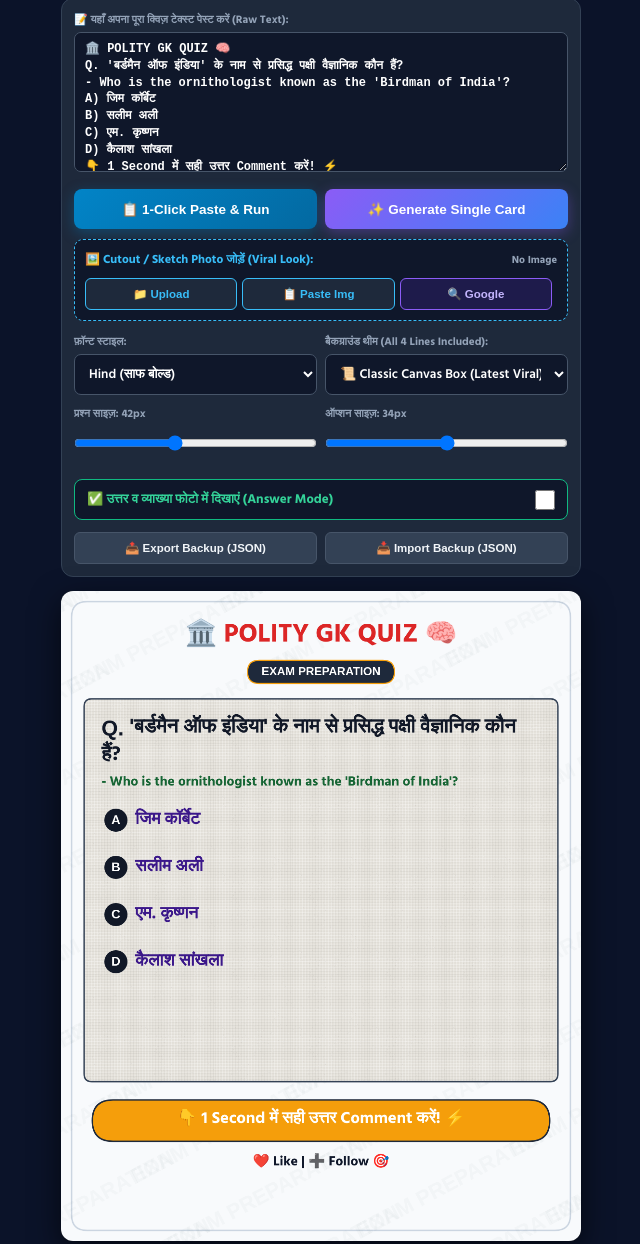
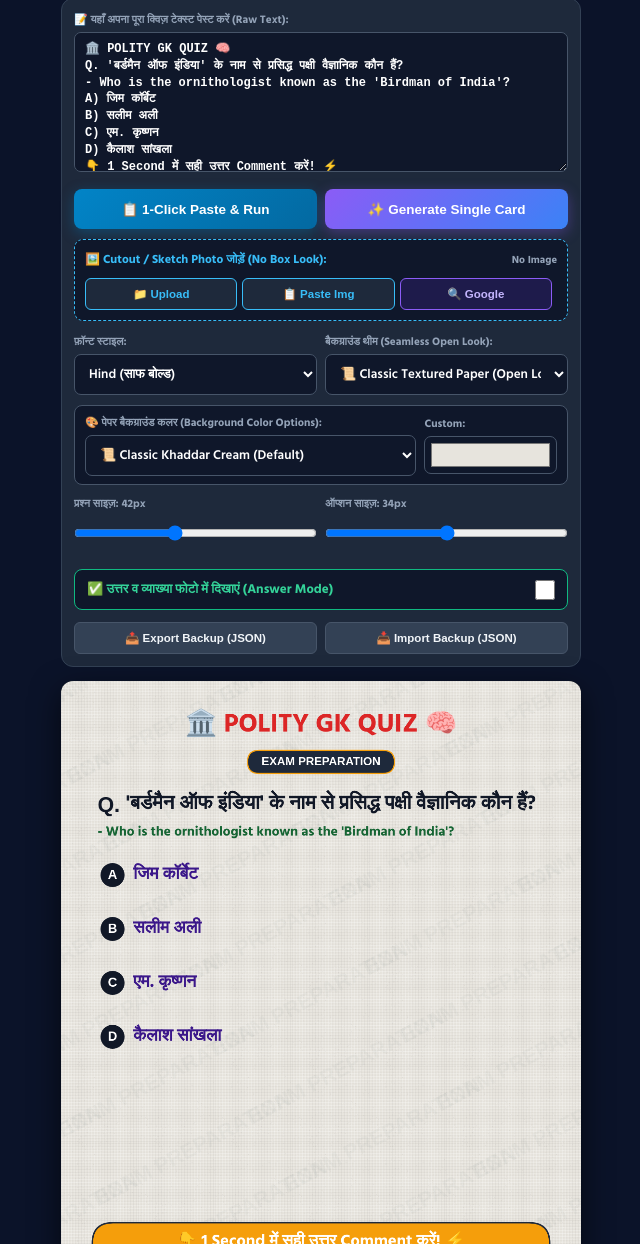
Before and after one commit to vimalep/vimalstudio, a plain HTML site: page Quiz Studio.html in a window 1280 px wide. Shown: the part 65-1309 px from the top of the page, without its empty margins (319-959 px from the left). Drawn offline with Linux system fonts and the light colour scheme; a web font is replaced by a local one.

Commit message:
Quiz Studio.html

```diff
--- a/Quiz Studio.html
+++ b/Quiz Studio.html
@@ -3,7 +3,7 @@
 <head>
     <meta charset="UTF-8">
     <meta name="viewport" content="width=device-width, initial-scale=1.0">
-    <title>Viral Quiz Studio Pro - Framed Textured Cutout Edition</title>
+    <title>Viral Quiz Studio Pro - Seamless Textured & Custom BG Edition</title>
     <link href="https://fonts.googleapis.com/css2?family=Caveat:wght@700&family=Hind:wght@500;600;700&family=Kalam:wght@700&family=Poppins:wght@700;800;900&family=Rozha+One&display=swap" rel="stylesheet">
     <style>
         * { box-sizing: border-box; margin: 0; padding: 0; }
@@ -70,6 +70,11 @@
             font-weight: 600;
             outline: none;
             font-family: inherit;
+        }
+        input[type="color"] {
+            padding: 2px 4px;
+            height: 38px;
+            cursor: pointer;
         }
         textarea { resize: vertical; min-height: 140px; font-family: monospace; font-size: 12px; line-height: 1.4; }
 
@@ -122,6 +127,17 @@
         .btn-clipboard {
             background: linear-gradient(135deg, #0284c7, #0369a1);
             box-shadow: 0 4px 14px rgba(2, 132, 199, 0.35);
+        }
+
+        /* PAPER BG COLOR PANEL */
+        .paper-color-panel {
+            background: #0f172a;
+            border: 1px solid #475569;
+            border-radius: 8px;
+            padding: 8px 10px;
+            display: flex;
+            gap: 8px;
+            align-items: center;
         }
 
         /* IMAGE CONTROLS CARD */
@@ -386,7 +402,7 @@ Explanation: प्रसिद्ध भारतीय पक्षी वि
         <!-- IMAGE UPLOAD, SEARCH & AUTO-BLEND PANEL -->
         <div class="img-control-panel">
             <div style="display:flex; justify-content:space-between; align-items:center;">
-                <span style="font-size: 12px; font-weight: 800; color: #38bdf8;">🖼️ Cutout / Sketch Photo जोड़ें (Viral Look):</span>
+                <span style="font-size: 12px; font-weight: 800; color: #38bdf8;">🖼️ Cutout / Sketch Photo जोड़ें (No Box Look):</span>
                 <span id="img-status-badge" style="font-size: 10.5px; color: #94a3b8; font-weight: 700;">No Image</span>
             </div>
             <div class="img-btn-row">
@@ -441,10 +457,10 @@ Explanation: प्रसिद्ध भारतीय पक्षी वि
                 </select>
             </div>
             <div>
-                <label>बैकग्राउंड थीम (All 4 Lines Included):</label>
-                <select id="cfg-bg-color" onchange="saveAllSettings(); redrawCanvas();">
-                    <option value="paper_classic">📜 Classic Canvas Box (Latest Viral)</option>
-                    <option value="kids_paper">🎨 Kids Fun Canvas Box (Bright)</option>
+                <label>बैकग्राउंड थीम (Seamless Open Look):</label>
+                <select id="cfg-bg-color" onchange="onThemeChange(); saveAllSettings(); redrawCanvas();">
+                    <option value="paper_classic">📜 Classic Textured Paper (Open Look)</option>
+                    <option value="kids_paper">🎨 Kids Fun Textured Paper (Bright)</option>
                     <option value="kids_gaming">🎮 Gaming Neon Arena (Dark)</option>
                     <option value="kids_candy">🌈 Rainbow Candy Pop (Cartoon)</option>
                     <option value="kids_space">🚀 Space Adventure (Galaxy)</option>
@@ -452,6 +468,26 @@ Explanation: प्रसिद्ध भारतीय पक्षी वि
                     <option value="#fef9c3">Soft Warm Yellow (Plain)</option>
                     <option value="#ffffff">Pure White (Plain)</option>
                 </select>
+            </div>
+        </div>
+
+        <!-- BACKGROUND COLOR OPTIONS FOR TEXTURED PAPER THEMES -->
+        <div class="paper-color-panel" id="paper-color-panel">
+            <div style="flex: 2;">
+                <label>🎨 पेपर बैकग्राउंड कलर (Background Color Options):</label>
+                <select id="cfg-paper-preset" onchange="applyPaperPresetColor(this.value)">
+                    <option value="#e7e4dd">📜 Classic Khaddar Cream (Default)</option>
+                    <option value="#ffffff">⬜ Pure White Textured</option>
+                    <option value="#fef3c7">🟨 Soft Warm Yellow Paper</option>
+                    <option value="#dcfce7">🟩 Mint Green Paper</option>
+                    <option value="#e0f2fe">🟦 Sky Blue Paper</option>
+                    <option value="#fae8ff">🟪 Soft Lavender Paper</option>
+                    <option value="#ffedd5">🟧 Peach Cream Paper</option>
+                </select>
+            </div>
+            <div style="flex: 0.8;">
+                <label>Custom:</label>
+                <input type="color" id="cfg-paper-custom" value="#e7e4dd" oninput="onCustomPaperColorInput(this.value)">
             </div>
         </div>
 
@@ -594,8 +630,8 @@ Explanation: प्रसिद्ध भारतीय पक्षी वि
     const canvas = document.getElementById('quizCanvas');
     const ctx = canvas.getContext('2d');
 
-    const STORAGE_PREFS = "QUIZ_SMARTPASTE_PREFS_V11";
-    const STORAGE_HISTORY = "QUIZ_SMARTPASTE_HISTORY_V11";
+    const STORAGE_PREFS = "QUIZ_SMARTPASTE_PREFS_V12";
+    const STORAGE_HISTORY = "QUIZ_SMARTPASTE_HISTORY_V12";
 
     let isAnswerRevealed = false;
     let rawUploadedImage = null;
@@ -621,33 +657,63 @@ Explanation: प्रसिद्ध भारतीय पक्षी वि
         caption: "'बर्डमैन ऑफ इंडिया' (Birdman of India) के नाम से किसे जाना जाता है? सही उत्तर कमेंट करें! 👇🧠\n#PolityQuiz #GKQuiz #BirdmanOfIndia #StaticGK"
     };
 
-    /* ==================== TEXTURE GENERATOR (CANVAS FABRIC/PAPER LOOK) ==================== */
-    function getPaperTexturePattern(targetCtx, variant) {
-        if (paperPatternCache[variant]) return paperPatternCache[variant];
+    /* ==================== PAPER BACKGROUND COLOR CONTROLS ==================== */
+    function onThemeChange() {
+        const themeKey = document.getElementById('cfg-bg-color').value;
+        const panel = document.getElementById('paper-color-panel');
+        if (themeKey === "paper_classic" || themeKey === "kids_paper") {
+            panel.style.display = "flex";
+            if (themeKey === "kids_paper" && document.getElementById('cfg-paper-custom').value === "#e7e4dd") {
+                applyPaperPresetColor("#fef3c7");
+            }
+        } else {
+            panel.style.display = "none";
+        }
+    }
+
+    function applyPaperPresetColor(hex) {
+        document.getElementById('cfg-paper-preset').value = hex;
+        document.getElementById('cfg-paper-custom').value = hex;
+        saveAllSettings();
+        redrawCanvas();
+    }
+
+    function onCustomPaperColorInput(hex) {
+        document.getElementById('cfg-paper-custom').value = hex;
+        saveAllSettings();
+        redrawCanvas();
+    }
+
+    /* ==================== TEXTURE GENERATOR (CUSTOM COLOR SUPPORT) ==================== */
+    function getPaperTexturePattern(targetCtx, baseHexColor) {
+        const key = (baseHexColor || "#e7e4dd").toLowerCase();
+        if (paperPatternCache[key]) return paperPatternCache[key];
 
         const pCanvas = document.createElement('canvas');
         pCanvas.width = 160;
         pCanvas.height = 160;
         const pCtx = pCanvas.getContext('2d');
 
-        pCtx.fillStyle = variant === "kids_paper" ? "#fef3c7" : "#e5e2db";
+        pCtx.fillStyle = key;
         pCtx.fillRect(0, 0, 160, 160);
 
+        // Woven canvas/linen grain lines
         for (let i = 0; i < 160; i += 3) {
-            pCtx.fillStyle = (i % 6 === 0) ? "rgba(0,0,0,0.04)" : "rgba(255,255,255,0.3)";
+            pCtx.fillStyle = (i % 6 === 0) ? "rgba(0,0,0,0.036)" : "rgba(255,255,255,0.28)";
             pCtx.fillRect(0, i, 160, 1);
             pCtx.fillRect(i, 0, 1, 160);
         }
 
+        // Subtle organic paper speckles
         for (let s = 0; s < 360; s++) {
             const rx = Math.random() * 160;
             const ry = Math.random() * 160;
-            pCtx.fillStyle = Math.random() > 0.5 ? "rgba(70,60,50,0.06)" : "rgba(255,255,255,0.24)";
+            pCtx.fillStyle = Math.random() > 0.5 ? "rgba(60,50,40,0.055)" : "rgba(255,255,255,0.24)";
             pCtx.fillRect(rx, ry, 1.5, 1.5);
         }
 
         const pattern = targetCtx.createPattern(pCanvas, 'repeat');
-        paperPatternCache[variant] = pattern;
+        paperPatternCache[key] = pattern;
         return pattern;
     }
 
@@ -990,6 +1056,7 @@ ${tagsString}`.trim();
         const prefs = {
             fontFam: document.getElementById('cfg-font').value,
             bgColor: document.getElementById('cfg-bg-color').value,
+            paperColor: document.getElementById('cfg-paper-custom').value,
             qSize: parseInt(document.getElementById('cfg-q-size').value) || 42,
             optSize: parseInt(document.getElementById('cfg-opt-size').value) || 34,
             imgPos: document.getElementById('cfg-img-pos').value,
@@ -1010,6 +1077,10 @@ ${tagsString}`.trim();
                 const p = JSON.parse(saved);
                 if (p.fontFam) document.getElementById('cfg-font').value = p.fontFam;
                 if (p.bgColor) document.getElementById('cfg-bg-color').value = p.bgColor;
+                if (p.paperColor) {
+                    document.getElementById('cfg-paper-custom').value = p.paperColor;
+                    document.getElementById('cfg-paper-preset').value = p.paperColor;
+                }
                 if (p.imgPos) document.getElementById('cfg-img-pos').value = p.imgPos;
                 if (p.imgScale) document.getElementById('cfg-img-scale').value = p.imgScale;
                 if (p.qSize) {
@@ -1028,6 +1099,7 @@ ${tagsString}`.trim();
                 if (p.currentQuiz) quizData = p.currentQuiz;
             } catch(e) {}
         }
+        onThemeChange();
     }
 
     function exportJSONBackup() {
@@ -1266,7 +1338,6 @@ ${tagsString}`.trim();
         const drawY = by + (bh - drawH) / 2;
 
         if (isBlended) {
-            // Cutout look blending directly on textured canvas
             targetCtx.shadowColor = "rgba(0, 0, 0, 0.22)";
             targetCtx.shadowBlur = 12;
             targetCtx.shadowOffsetX = 3;
@@ -1291,6 +1362,7 @@ ${tagsString}`.trim();
     /* ==================== UNIFIED SINGLE CARD DRAW ENGINE ==================== */
     function renderCardToCanvas(targetCtx, data, isRevealed) {
         const themeKey = document.getElementById('cfg-bg-color').value || "paper_classic";
+        const customPaperColor = document.getElementById('cfg-paper-custom').value || "#e7e4dd";
         const fontFam = document.getElementById('cfg-font').value || "'Hind', sans-serif";
         const qSize = parseInt(document.getElementById('cfg-q-size').value) || 42;
         const baseOptSize = parseInt(document.getElementById('cfg-opt-size').value) || 34;
@@ -1301,20 +1373,22 @@ ${tagsString}`.trim();
 
         targetCtx.clearRect(0, 0, 1080, 1350);
 
-        // ==================== MODE A: FRAMED TEXTURED CANVAS BOX (LATEST IMAGE STYLE) ====================
+        // ==================== MODE A: SEAMLESS OPEN TEXTURED PAPER (NO MIDDLE BOX) ====================
         if (themeKey === "paper_classic" || themeKey === "kids_paper") {
             const isKidsPaper = (themeKey === "kids_paper");
 
-            // 1. Clean Off-White Outer Card Background
-            targetCtx.fillStyle = isKidsPaper ? "#fefce8" : "#f8fafc";
+            // 1. Full Seamless Textured Paper Background with Selected Color
+            targetCtx.fillStyle = getPaperTexturePattern(targetCtx, customPaperColor);
             targetCtx.fillRect(0, 0, 1080, 1350);
 
-            // Subtle outer frame border
-            targetCtx.strokeStyle = isKidsPaper ? "#f59e0b" : "#cbd5e1";
-            targetCtx.lineWidth = isKidsPaper ? 8 : 3;
-            roundRect(targetCtx, 22, 22, 1036, 1306, 32, null, true);
-
-            // Subtle Watermark on outer background
+            // Subtle outer frame border only for Kids Fun Paper
+            if (isKidsPaper) {
+                targetCtx.strokeStyle = "#f59e0b";
+                targetCtx.lineWidth = 10;
+                roundRect(targetCtx, 20, 20, 1040, 1310, 28, null, true);
+            }
+
+            // Subtle Watermark across page
             targetCtx.save();
             targetCtx.rotate(-28 * Math.PI / 180);
             targetCtx.fillStyle = "rgba(15, 23, 42, 0.025)";
@@ -1350,34 +1424,17 @@ ${tagsString}`.trim();
             targetCtx.fillStyle = "#ffffff";
             targetCtx.fillText(badgeText, 540, pillY + (pillH / 2));
 
-            // 4. MIDDLE TEXTURED CANVAS BOX (Exact Reference Image Layout)
-            const boxX = 48;
-            const boxY = 224;
-            const boxW = 984;
-            const boxH = isRevealed ? 740 : 795;
-
-            targetCtx.save();
-            roundRect(targetCtx, boxX, boxY, boxW, boxH, 16, null, false);
-            targetCtx.fillStyle = getPaperTexturePattern(targetCtx, themeKey);
-            targetCtx.fill();
-            targetCtx.restore();
-
-            // Crisp Dark Border around the Textured Box
-            targetCtx.strokeStyle = isKidsPaper ? "#2563eb" : "#334155";
-            targetCtx.lineWidth = isKidsPaper ? 4.5 : 3;
-            roundRect(targetCtx, boxX, boxY, boxW, boxH, 16, null, true);
-
-            // Question inside Textured Box
+            // 4. SEAMLESS QUESTION SECTION (NO BOX BORDER)
             targetCtx.textAlign = "left";
-            const qStartY = boxY + 42;
+            const qStartY = 238;
             const effectiveQSize = (hasImage && imgPos === "center") ? Math.min(qSize, 38) : qSize;
             let qEndY = drawColorfulQuestion(
                 targetCtx,
                 data.qPrefix || "Q.",
                 data.questionText || "",
-                boxX + 36,
+                76,
                 qStartY,
-                boxW - 72,
+                928,
                 effectiveQSize,
                 fontFam,
                 "#111827",
@@ -1385,35 +1442,33 @@ ${tagsString}`.trim();
                 isKidsPaper ? "#2563eb" : "#111827"
             );
 
-            // Optional English Bilingual Question Line (Green like sample image)
+            // Optional English Bilingual Question Line
             if (data.questionEn && data.questionEn.trim().length > 0) {
                 targetCtx.fillStyle = isKidsPaper ? "#0369a1" : "#166534";
                 targetCtx.font = "700 28px 'Hind', sans-serif";
-                qEndY = drawSimpleWrappedLines(targetCtx, "- " + data.questionEn, boxX + 36, qEndY + 6, boxW - 72, 36);
-            }
-
-            // Options + Cutout Image inside Textured Box
-            let optStartY = qEndY + 34;
-            const optX = boxX + 42;
-            let optGap = isRevealed ? 86 : 98;
+                qEndY = drawSimpleWrappedLines(targetCtx, "- " + data.questionEn, 76, qEndY + 8, 928, 36);
+            }
+
+            // 5. OPTIONS + CUTOUT IMAGE (DIRECTLY ON PAPER)
+            let optStartY = qEndY + 42;
+            const optX = 82;
+            let optGap = isRevealed ? 94 : 112;
             let optSize = baseOptSize + 2;
 
             if (hasImage && imgPos === "center") {
-                const bannerH = 210;
-                drawQuizImageBox(targetCtx, processedQuizImage, boxX + 42, optStartY, boxW - 84, bannerH, imgScale, isBlended, "#334155", isKidsPaper);
-                optStartY += bannerH + 22;
-                optGap = 68;
+                const bannerH = 225;
+                drawQuizImageBox(targetCtx, processedQuizImage, 82, optStartY, 916, bannerH, imgScale, isBlended, "#334155", isKidsPaper);
+                optStartY += bannerH + 26;
+                optGap = 74;
                 optSize = Math.min(baseOptSize, 28);
             } else if (hasImage && imgPos === "right") {
-                // Right side large cutout photo blending directly into textured paper
-                const imgBoxX = boxX + 445;
-                const imgBoxY = optStartY - 18;
-                const imgBoxW = boxW - 470;
-                const imgBoxH = (boxY + boxH) - imgBoxY - 16;
+                const imgBoxX = 505;
+                const imgBoxY = optStartY - 22;
+                const imgBoxW = 515;
+                const imgBoxH = isRevealed ? 460 : 540;
                 drawQuizImageBox(targetCtx, processedQuizImage, imgBoxX, imgBoxY, imgBoxW, imgBoxH, imgScale, isBlended, "#334155", isKidsPaper);
             }
 
-            // Draw Clean Circular Badges + Bold Purple/Indigo Text (No Option Boxes!)
             const keys = ["A", "B", "C", "D"];
             const kidsCircleCols = ["#dc2626", "#2563eb", "#16a34a", "#9333ea"];
 
@@ -1421,19 +1476,19 @@ ${tagsString}`.trim();
                 const curY = optStartY + (idx * optGap);
                 const isCorrect = (data.correctOption === k);
 
-                // Highlight pill only when Answer Mode is ON
+                // Highlight pill when Answer Mode is ON
                 if (isRevealed && isCorrect) {
-                    const pillHighlightW = (hasImage && imgPos === "right") ? 425 : (boxW - 84);
-                    roundRect(targetCtx, optX - 12, curY - 12, pillHighlightW, 66, 33, "#dcfce7", false);
+                    const pillHighlightW = (hasImage && imgPos === "right") ? 425 : 900;
+                    roundRect(targetCtx, optX - 14, curY - 14, pillHighlightW, 72, 36, "#dcfce7", false);
                     targetCtx.strokeStyle = "#16a34a";
                     targetCtx.lineWidth = 3.5;
-                    roundRect(targetCtx, optX - 12, curY - 12, pillHighlightW, 66, 33, null, true);
+                    roundRect(targetCtx, optX - 14, curY - 14, pillHighlightW, 72, 36, null, true);
                 }
 
                 // Black/Colored Circle Badge (A, B, C, D)
-                const circleR = 24;
+                const circleR = 25;
                 const cx = optX + circleR;
-                const cy = curY + 20;
+                const cy = curY + 22;
 
                 targetCtx.beginPath();
                 targetCtx.arc(cx, cy, circleR, 0, Math.PI * 2);
@@ -1445,7 +1500,7 @@ ${tagsString}`.trim();
                 targetCtx.fill();
 
                 targetCtx.fillStyle = "#ffffff";
-                targetCtx.font = "900 26px 'Poppins', sans-serif";
+                targetCtx.font = "900 27px 'Poppins', sans-serif";
                 targetCtx.textAlign = "center";
                 targetCtx.textBaseline = "middle";
                 targetCtx.fillText((isRevealed && isCorrect) ? "✔" : k, cx, cy + 1);
@@ -1455,28 +1510,28 @@ ${tagsString}`.trim();
                 targetCtx.fillStyle = (isRevealed && isCorrect) ? "#14532d" : (isKidsPaper ? "#1e1b4b" : "#3b178a");
                 targetCtx.font = `800 ${optSize}px ${fontFam}`;
                 const optVal = data.options ? (data.options[k] || "") : "";
-                const maxTextW = (hasImage && imgPos === "right") ? 360 : (boxW - 140);
-                targetCtx.fillText(truncateCanvasText(targetCtx, optVal, maxTextW), optX + 64, cy + 2);
+                const maxTextW = (hasImage && imgPos === "right") ? 355 : 830;
+                targetCtx.fillText(truncateCanvasText(targetCtx, optVal, maxTextW), optX + 68, cy + 2);
             });
 
-            // 5. BOTTOM 2 LINES BELOW THE TEXTURED BOX
-            const footerY = boxY + boxH + 26;
+            // 6. BOTTOM 2 LINES (HOOK CTA + SOCIAL LINE)
+            const footerY = Math.max(optStartY + (4 * optGap) + 18, isRevealed ? 1030 : 1125);
             if (isRevealed) {
-                roundRect(targetCtx, 48, footerY, 984, 175, 18, "#ffffff", false);
+                roundRect(targetCtx, 65, footerY, 950, 175, 18, "rgba(255,255,255,0.92)", false);
                 targetCtx.strokeStyle = "#16a34a";
                 targetCtx.lineWidth = 3.5;
-                roundRect(targetCtx, 48, footerY, 984, 175, 18, null, true);
+                roundRect(targetCtx, 65, footerY, 950, 175, 18, null, true);
 
                 targetCtx.fillStyle = "#15803d";
                 targetCtx.font = `800 26px ${fontFam}`;
                 targetCtx.textAlign = "left";
                 targetCtx.textBaseline = "top";
                 const corrText = data.options ? (data.options[data.correctOption] || "") : "";
-                targetCtx.fillText(`💡 सही उत्तर: [विकल्प ${data.correctOption}] ${corrText}`, 74, footerY + 16);
+                targetCtx.fillText(`💡 सही उत्तर: [विकल्प ${data.correctOption}] ${corrText}`, 90, footerY + 16);
 
                 targetCtx.fillStyle = "#1e293b";
                 targetCtx.font = `600 23px ${fontFam}`;
-                wrapTextSimple(targetCtx, data.explanation || "सटीक उत्तर पर आधारित।", 74, footerY + 56, 932, 31);
+                wrapTextSimple(targetCtx, data.explanation || "सटीक उत्तर पर आधारित।", 90, footerY + 56, 900, 31);
 
                 targetCtx.fillStyle = "#0f172a";
                 targetCtx.font = `800 24px ${fontFam}`;
@@ -1484,21 +1539,21 @@ ${tagsString}`.trim();
                 targetCtx.fillText(data.social || "❤️ Like | ➕ Follow 🎯", 540, footerY + 206);
             } else {
                 // Bottom Line 1: Orange CTA Pill Box
-                roundRect(targetCtx, 65, footerY + 12, 950, 86, 43, "#f59e0b", false);
+                roundRect(targetCtx, 65, footerY, 950, 86, 43, "#f59e0b", false);
                 targetCtx.strokeStyle = "#1e293b";
                 targetCtx.lineWidth = 3;
-                roundRect(targetCtx, 65, footerY + 12, 950, 86, 43, null, true);
+                roundRect(targetCtx, 65, footerY, 950, 86, 43, null, true);
 
                 targetCtx.textAlign = "center";
                 targetCtx.textBaseline = "middle";
                 targetCtx.fillStyle = "#ffffff";
                 targetCtx.font = `900 34px ${fontFam}`;
-                targetCtx.fillText(data.hook || "👇 1 Second में सही उत्तर Comment करें! ⚡", 540, footerY + 55);
+                targetCtx.fillText(data.hook || "👇 1 Second में सही उत्तर Comment करें! ⚡", 540, footerY + 43);
 
                 // Bottom Line 2: Social Engagement Line
                 targetCtx.fillStyle = "#0f172a";
                 targetCtx.font = `800 28px ${fontFam}`;
-                targetCtx.fillText(data.social || "❤️ Like | ➕ Follow 🎯", 540, footerY + 144);
+                targetCtx.fillText(data.social || "❤️ Like | ➕ Follow 🎯", 540, footerY + 132);
             }
 
             return;
```
